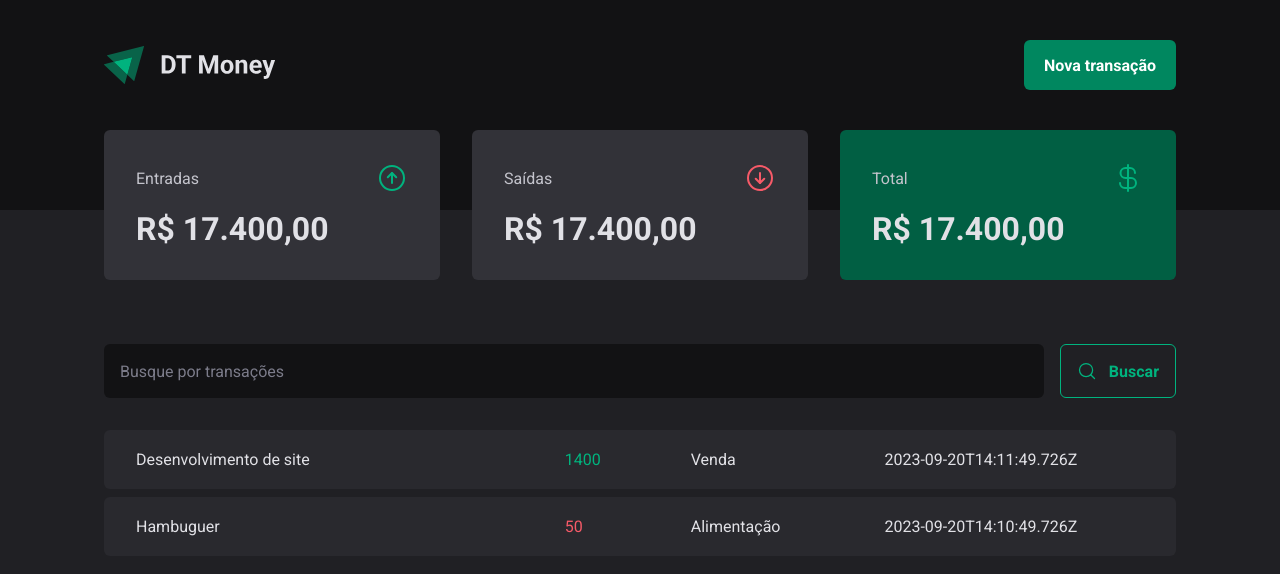
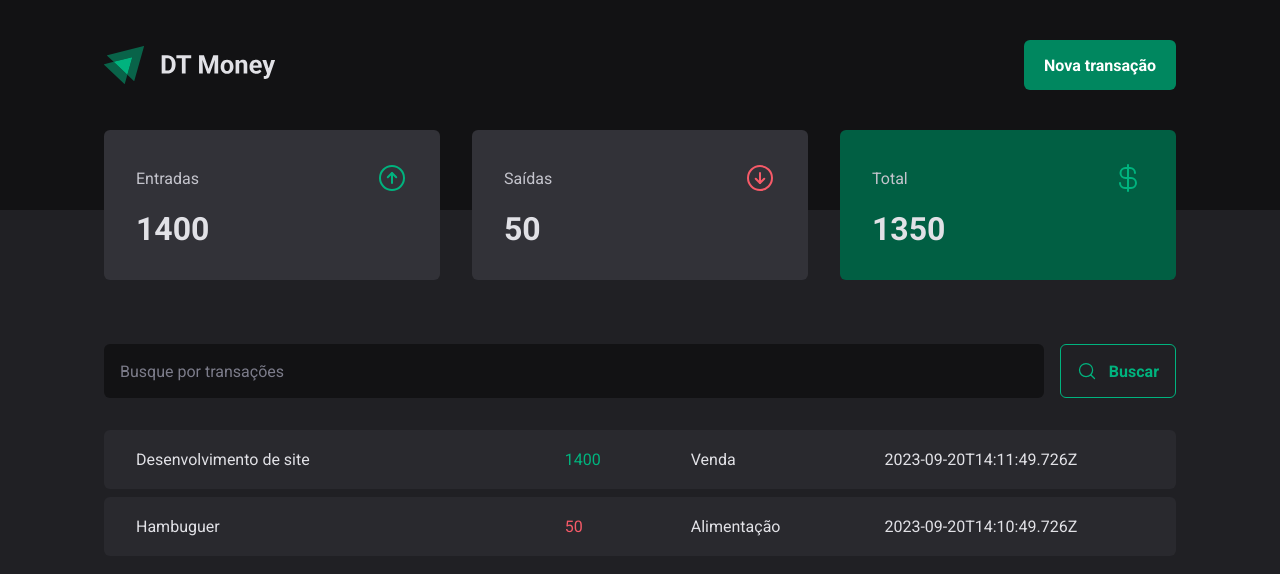
Before and after one commit to mercurio236/dt-money, a React (Vite) app: page / in a window 1280 px wide. Shown: the top 574 px of the page. Built offline with nearby package versions, Linux system fonts and the light colour scheme; data requests are answered from the project's data file.

Commit message:
feat: feito o calculo de entrada e saída

```diff
--- a/src/components/Summary/index.tsx
+++ b/src/components/Summary/index.tsx
@@ -5,6 +5,24 @@
 
 export function Summary() {
   const { transactions } = useContext(TransactionsContext)
+
+  const summary = transactions.reduce(
+    (acc, transaction) => {
+      if (transaction.type === 'income') {
+        acc.income += transaction.price
+        acc.total += transaction.price
+      } else {
+        acc.outcome += transaction.price
+        acc.total -= transaction.price
+      }
+      return acc
+    },
+    {
+      income: 0,
+      outcome: 0,
+      total: 0,
+    }
+  )
   return (
     <SummaryContainer>
       <SummaryCard>
@@ -12,21 +30,21 @@
           <span>Entradas</span>
           <ArrowCircleUp size={32} color="#00b37e" />
         </header>
-        <strong>R$ 17.400,00</strong>
+        <strong>{summary.income}</strong>
       </SummaryCard>
       <SummaryCard>
         <header>
           <span>Saídas</span>
           <ArrowCircleDown size={32} color="#f75a68" />
         </header>
-        <strong>R$ 17.400,00</strong>
+        <strong>{summary.outcome}</strong>
       </SummaryCard>
       <SummaryCard variant="green">
         <header>
           <span>Total</span>
           <CurrencyDollar size={32} color="#00b37e" />
         </header>
-        <strong>R$ 17.400,00</strong>
+        <strong>{summary.total}</strong>
       </SummaryCard>
     </SummaryContainer>
   )
```
